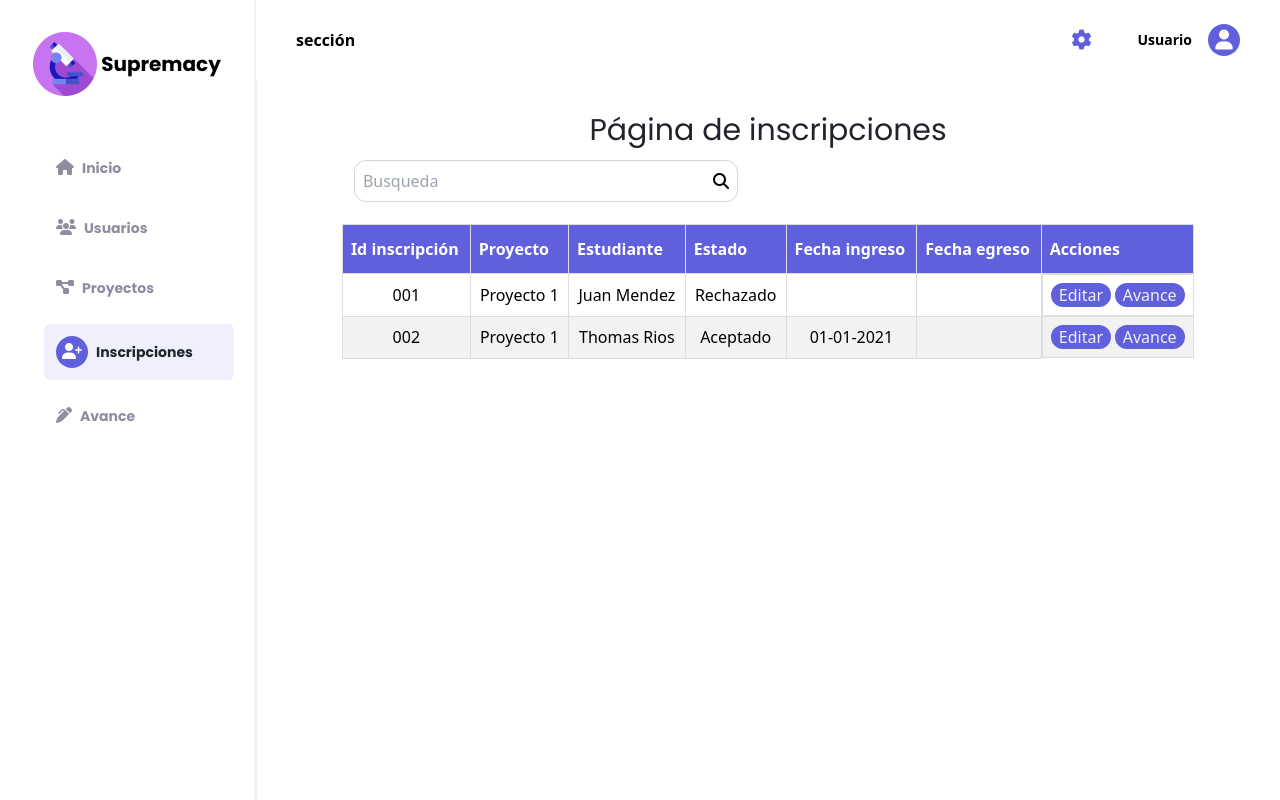
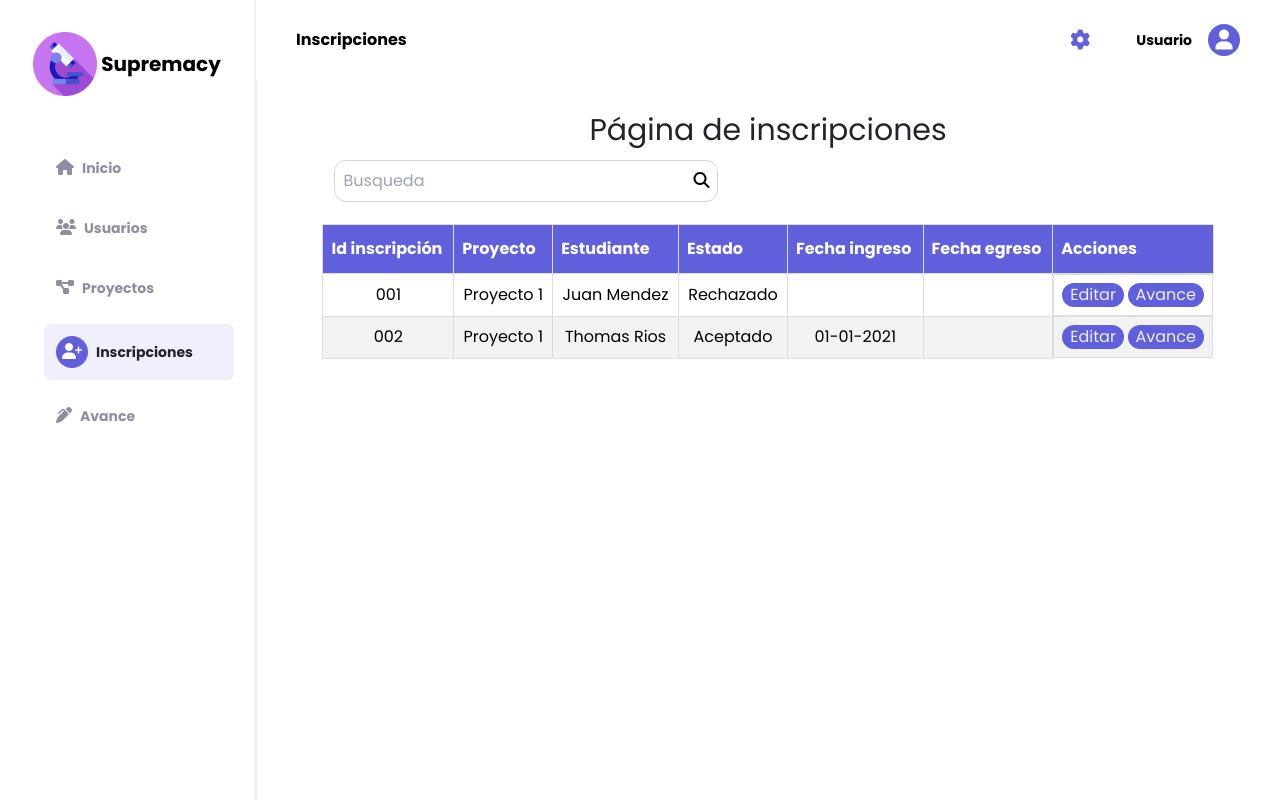
Before and after one commit to Ciclo4Mintic-Projects/gestProjects-MinTic, a React (Create React App) app: page /inscripcion in a window 1280 px wide. Built offline with nearby package versions, Linux system fonts and the light colour scheme.

Commit message:
integración de algunas vistas de la plataforma, incluyendo en todas el sidebar y el header

```diff
--- a/src/App.jsx
+++ b/src/App.jsx
@@ -12,8 +12,8 @@ import 'styles/globals.css';
 import SignUp from 'pages/authentication/SignUp';
 import Login from 'pages/authentication/Login';
 import Profile from 'pages/authentication/Profile';
-import 'styles/tabla.css';
 import Inscripcion from 'pages/Inscripcion';
+import SupremacyContextProvider from 'context/supremacyContext';
 
 // import PrivateRoute from 'components/PrivateRoute';
 
@@ -28,6 +28,7 @@ function App() {
       audience='api-autenticacion-concesionario-mintic'
     >
       <UserContext.Provider value={{ userData, setUserData }}>
+        <SupremacyContextProvider>
           <BrowserRouter>
             <Routes>
                 <Route path='/register' element={<SignUp />} />
@@ -43,6 +44,7 @@ function App() {
               </Route>
             </Routes>
           </BrowserRouter>
+        </SupremacyContextProvider>
       </UserContext.Provider>
     </Auth0Provider>
   );
--- a/src/components/header.jsx
+++ b/src/components/header.jsx
@@ -1,4 +1,5 @@
-import React, {useState} from "react";
+import { SupremacyContext } from "context/supremacyContext";
+import React, {useState, useContext} from "react";
 
 const DropdownHeader = () => {
 
@@ -14,8 +15,8 @@ const DropdownHeader = () => {
             {
                 dropdown &&
                 <div class="dropdown-options">
-                    <a href="">Editar perfil</a>
-                    <a href="">Cerrar sesión</a>
+                    <a href="/profile">Editar perfil</a>
+                    <a href="/login">Cerrar sesión</a>
                 </div>
             }
         </div>
@@ -25,9 +26,11 @@ const DropdownHeader = () => {
 
 const Header = () => {
 
+    const { currentSection } = useContext(SupremacyContext);
+
     return(
         <div className="header-container">
-            <h1 className="self-center px-10 font-bold flex md:flex ">sección</h1>
+            <h1 className="self-center px-10 font-bold flex md:flex ">{currentSection}</h1>
             <div className="header-user">
                 <DropdownHeader/>
                 <p className="self-center font-bold pl-10 pr-4 text-sm">Usuario</p>
--- /dev/null
+++ b/src/context/supremacyContext.js
@@ -0,0 +1,21 @@
+import React, { createContext, useState, useEffect } from "react";
+
+export const SupremacyContext = createContext();
+
+const SupremacyContextProvider = (props) => {
+
+  const [currentSection, setCurrentSection] = useState("Inicio");
+
+  return (
+    <SupremacyContext.Provider
+      value={{
+        currentSection,
+        setCurrentSection,
+      }}
+    >
+      {props.children}
+    </SupremacyContext.Provider>
+  );
+};
+
+export default SupremacyContextProvider;
--- a/src/pages/Index.jsx
+++ b/src/pages/Index.jsx
@@ -1,6 +1,14 @@
-import React from 'react';
+import { SupremacyContext } from 'context/supremacyContext';
+import React, {useContext, useEffect} from 'react';
 
 const Index = () => {
+
+  const { setCurrentSection } = useContext(SupremacyContext);
+
+  useEffect(() => {
+    setCurrentSection('Inicio');
+  }, [])
+
   return (
     <div className="bg-backgContTem">
       <div className='h-96'>Index page</div>
--- a/src/pages/Inscripcion.jsx
+++ b/src/pages/Inscripcion.jsx
@@ -1,15 +1,22 @@
 
-import React, { useEffect, useState, useRef } from 'react';
+import React, { useEffect, useState, useRef ,useContext} from 'react';
 import { ToastContainer, toast } from 'react-toastify';
 import { nanoid } from 'nanoid';
 import { Dialog, Tooltip } from '@material-ui/core';
 import 'react-toastify/dist/ReactToastify.css';
 import ReactLoading from 'react-loading';
+import { SupremacyContext } from 'context/supremacyContext';
 
 const Inscripcion = () => {
+
   const [usuarios, setUsuarios] = useState([]);
   const [loading,setLoading] = useState(false);
 
+  const { setCurrentSection } = useContext(SupremacyContext);
+
+  useEffect(() => {
+    setCurrentSection('Inscripciones');
+  }, [])
 
   return (
     <div className='flex h-full w-full flex-col items-center justify-start p-8'>
--- a/src/pages/authentication/Profile.jsx
+++ b/src/pages/authentication/Profile.jsx
@@ -1,8 +1,15 @@
-import React, {useRef} from 'react';
+import { SupremacyContext } from 'context/supremacyContext';
+import React, {useRef, useContext, useEffect} from 'react';
 
 const Profile = () => {
 
     const formProfile = useRef(null);
+
+    const { setCurrentSection } = useContext(SupremacyContext);
+
+    useEffect(() => {
+        setCurrentSection('Editar Perfil');
+    }, [])
 
     const submitFormProfile = (e) => {
         e.preventDefault();
--- a/src/pages/usuarios/EstadoUsuarios.jsx
+++ b/src/pages/usuarios/EstadoUsuarios.jsx
@@ -1,14 +1,21 @@
 
-import React, { useEffect, useState, useRef } from 'react';
+import React, { useEffect, useState, useRef, useContext } from 'react';
 import { ToastContainer, toast } from 'react-toastify';
 import { nanoid } from 'nanoid';
 import { Dialog, Tooltip } from '@material-ui/core';
 import 'react-toastify/dist/ReactToastify.css';
 import ReactLoading from 'react-loading';
+import { SupremacyContext } from 'context/supremacyContext';
 
 const EstadoUsuarios = () => {
   const [usuarios, setUsuarios] = useState([]);
   const [loading,setLoading] = useState(false);
+
+  const { setCurrentSection } = useContext(SupremacyContext);
+
+  useEffect(() => {
+    setCurrentSection('Usuarios');
+  }, [])
 
 
   return (
--- a/src/styles/globals.css
+++ b/src/styles/globals.css
@@ -1,4 +1,6 @@
 @import 'styles/_authentication.css';
+@import 'styles/_tabla.css';
+
 
 @tailwind base;
 @tailwind components;
```
Also changed, not shown: src/styles/_tabla.css (renamed from src/styles/tabla.css), 1 other file (tests, documents, lock files or other folders). Lines whose indentation alone changed are shown as unchanged.
